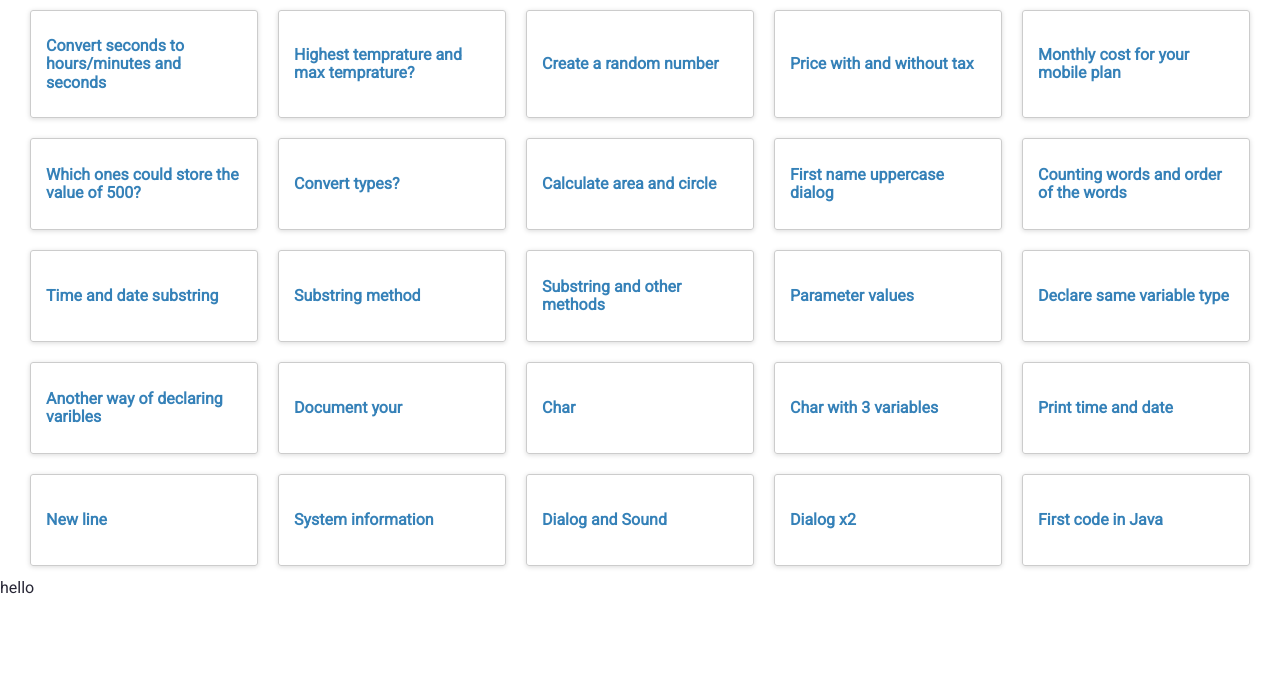
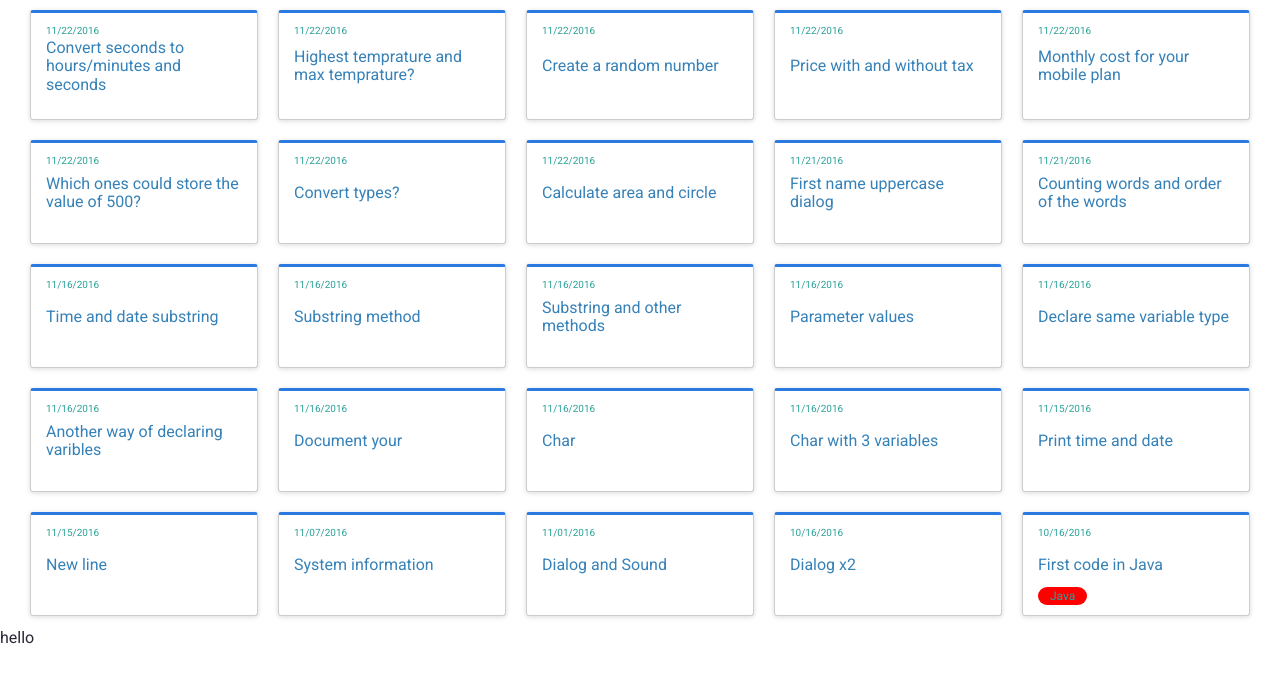
Before and after one commit to scarsam/blog, a Jekyll site: the page built from index.html, in a window 1280 px wide. Shown: the top 683 px of the page. Built offline with Jekyll 4.4.1, drawn with Linux system fonts in a browser that asks for light colours.

Commit message:
Added tags and changed some styling, still need to figure out color coded tags and the correct format

```diff
--- a/_layouts/default.html
+++ b/_layouts/default.html
@@ -3,7 +3,11 @@
   {% for post in site.posts %}
     <article>
       <a class="cards" href="{{ post.url }}">
+        <p class="dates">{{ post.date | date: "%m/%d/%Y" }}</p>
         <h1>{{ post.title }}</h1>
+        {% for tag in post.tags %}
+        <p class="tags">{{ post.tags | sort | join: ", " }}</p>
+        {% endfor %}
       </a>
     </article>
   {% endfor %}
--- a/_layouts/posts.html
+++ b/_layouts/posts.html
@@ -1,5 +1,5 @@
 {% include header.html %}
-    <div class="wrapper">
-      {{ content }}
-    </div>
+  <div class="wrapper">
+    {{ content }}
+  </div>
 {% include footer.html %}
--- a/_posts/2016-10-16-name-dialog.markdown
+++ b/_posts/2016-10-16-name-dialog.markdown
@@ -1,6 +1,7 @@
 ---
 layout: posts
 title:  "First code in Java"
+tags: Java
 ---
 This code will create a dialog saying "Hello". `JOptionPane.showMessageDialog();` is available through the `Java swing` library. Important to note is that `public class Hello` is the same as the filename of your Java file.
 
--- a/css/_components/_cards.scss
+++ b/css/_components/_cards.scss
@@ -2,11 +2,13 @@
 	align-items: center;
 	border-radius: 3px;
 	border: 1px solid #cccccc;
+	border-top: 3px solid #2a7ae2;
 	box-shadow: 0 1px 5px rgba(0, 0, 0, 0.15);
 	display: inline-flex;
 	margin: 10px;
-	min-height: 60px;
+	min-height: 70px;
 	transition: all 0.2s ease-in-out;
+	position: relative;
 	width: 100%;
 	&:hover {
 		border: 1px solid #2a7ae2;
--- /dev/null
+++ b/css/_components/_tags.scss
@@ -0,0 +1,11 @@
+.tags {
+	background-color: red;
+	border-radius: 20px;
+	color: #2aa198;
+	font-size: 12px;
+	left: 15px;
+	bottom: 10px;
+	position: absolute;
+	margin: 0px;
+	padding: 0 12px;
+}
--- a/css/_components/_typography.scss
+++ b/css/_components/_typography.scss
@@ -9,6 +9,7 @@ body {
 h1 {
 	color: $h1-color;
 	font-size: 16px;
+	font-weight: normal;
 	margin-bottom: 10px;
 }
 
@@ -17,3 +18,12 @@ p {
 	margin-top: 0px;
 	line-height: 1.5em;
 }
+
+.dates {
+	color: #2aa198;
+	font-size: 10px;
+	left: 15px;
+	top: 10px;
+	position: absolute;
+	margin: 0px;
+}
--- a/css/styles.scss
+++ b/css/styles.scss
@@ -9,6 +9,7 @@
 @import "typography";
 @import "links";
 @import "cards";
+@import "tags";
 
 /**
  * Basic styling
```
